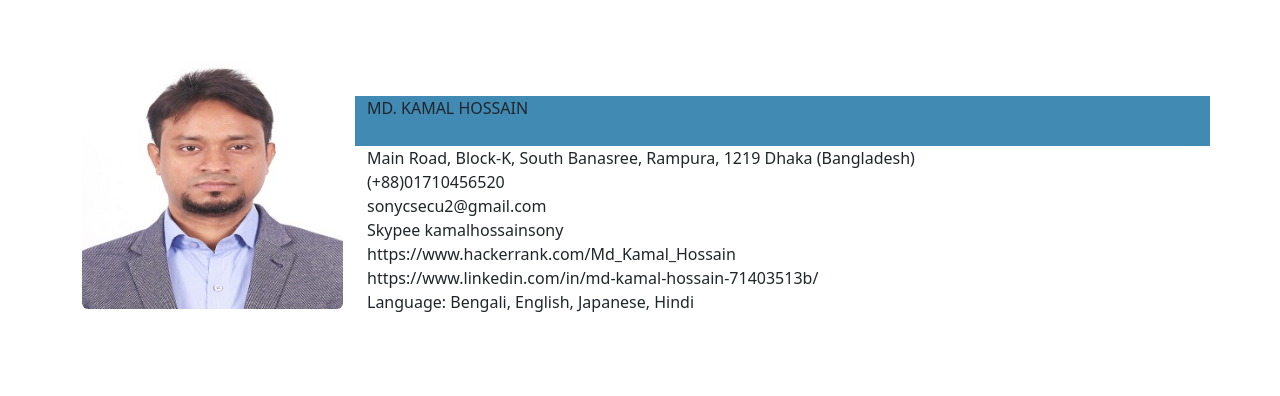
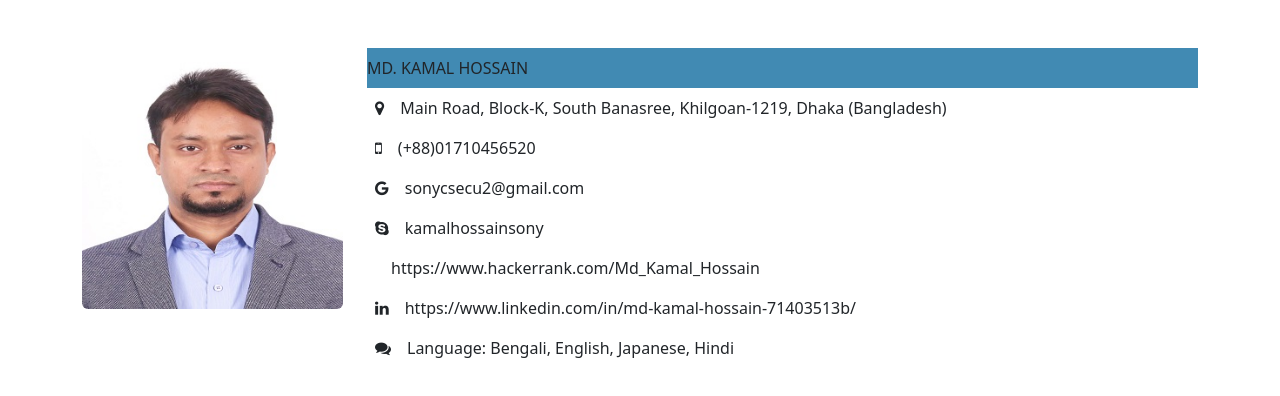
Before and after one commit to kamal09/portfolio, a React (Create React App) app: page / in a window 1280 px wide. Shown: the top 396 px of the page. Built offline with nearby package versions, Linux system fonts and the light colour scheme.

Commit message:
first part

```diff
--- a/package.json
+++ b/package.json
@@ -3,10 +3,15 @@
   "version": "0.1.0",
   "private": true,
   "dependencies": {
+    "@fortawesome/fontawesome-svg-core": "^6.2.1",
+    "@fortawesome/free-brands-svg-icons": "^6.2.1",
+    "@fortawesome/free-solid-svg-icons": "^6.2.1",
+    "@fortawesome/react-fontawesome": "^0.2.0",
     "@testing-library/jest-dom": "^5.14.1",
     "@testing-library/react": "^13.0.0",
     "@testing-library/user-event": "^13.2.1",
     "bootstrap": "^5.2.3",
+    "font-awesome": "^4.7.0",
     "react": "^18.2.0",
     "react-bootstrap": "^2.6.0",
     "react-dom": "^18.2.0",
--- a/src/App.js
+++ b/src/App.js
@@ -2,7 +2,8 @@
 import 'bootstrap/dist/css/bootstrap.css';
 import 'bootstrap/dist/js/bootstrap.js';
 import './custom_style.css';
-
+import '../node_modules/font-awesome/css/font-awesome.min.css';
+import { fab } from '@fortawesome/free-brands-svg-icons';
 
 function App() {
     return (
@@ -15,30 +16,37 @@ function App() {
                              alt="Own Image"/>
                     </div>
                     <div className="col-9">
-                        <div className="row">
-                            <div className="col name-div mt-5">MD. KAMAL HOSSAIN</div>
+                        <div className="d-flex flex-column">
+                            <div className="py-2" style={{background: "#418ab3"}}>MD. KAMAL HOSSAIN</div>
                         </div>
-                        <div className="row">
-                            <div className="col">Main Road, Block-K, South Banasree, Rampura, 1219 Dhaka (Bangladesh)
+                        <div className="d-flex">
+                            <div className="p-2"><i className="fa fa-map-marker"></i></div>
+                            <div className="p-2">Main Road, Block-K, South Banasree, Khilgoan-1219, Dhaka (Bangladesh)
                             </div>
                         </div>
-                        <div className="row">
-                            <div className="col">(+88)01710456520</div>
+                        <div className="d-flex">
+                            <div className="p-2"><i className="fa fa-mobile" aria-hidden="true"></i></div>
+                            <div className="p-2">(+88)01710456520</div>
                         </div>
-                        <div className="row">
-                            <div className="col">sonycsecu2@gmail.com</div>
+                        <div className="d-flex">
+                            <div className="p-2"><i className="fa fa-google" aria-hidden="true"></i></div>
+                            <div className="p-2">sonycsecu2@gmail.com</div>
                         </div>
-                        <div className="row">
-                            <div className="col">Skypee kamalhossainsony</div>
+                        <div className="d-flex">
+                            <div className="p-2"><i className="fa fa-skype" aria-hidden="true"></i></div>
+                            <div className="p-2">kamalhossainsony</div>
                         </div>
-                        <div className="row">
-                            <div className="col">https://www.hackerrank.com/Md_Kamal_Hossain</div>
+                        <div className="d-flex">
+                            <div className="p-2"><i className="fab fa-hackerrank"></i></div>
+                            <div className="p-2">https://www.hackerrank.com/Md_Kamal_Hossain</div>
                         </div>
-                        <div className="row">
-                            <div className="col">https://www.linkedin.com/in/md-kamal-hossain-71403513b/</div>
+                        <div className="d-flex">
+                            <div className="p-2"><i className="fa fa-linkedin" aria-hidden="true"></i></div>
+                            <div className="p-2">https://www.linkedin.com/in/md-kamal-hossain-71403513b/</div>
                         </div>
-                        <div className="row">
-                            <div className="col">Language: Bengali, English, Japanese, Hindi</div>
+                        <div className="d-flex">
+                            <div className="p-2"><i className="fa fa-comments" aria-hidden="true"></i></div>
+                            <div className="p-2">Language: Bengali, English, Japanese, Hindi</div>
                         </div>
                     </div>
                 </div>
```
Also changed, not shown: 1 other file (tests, documents, lock files or other folders).
